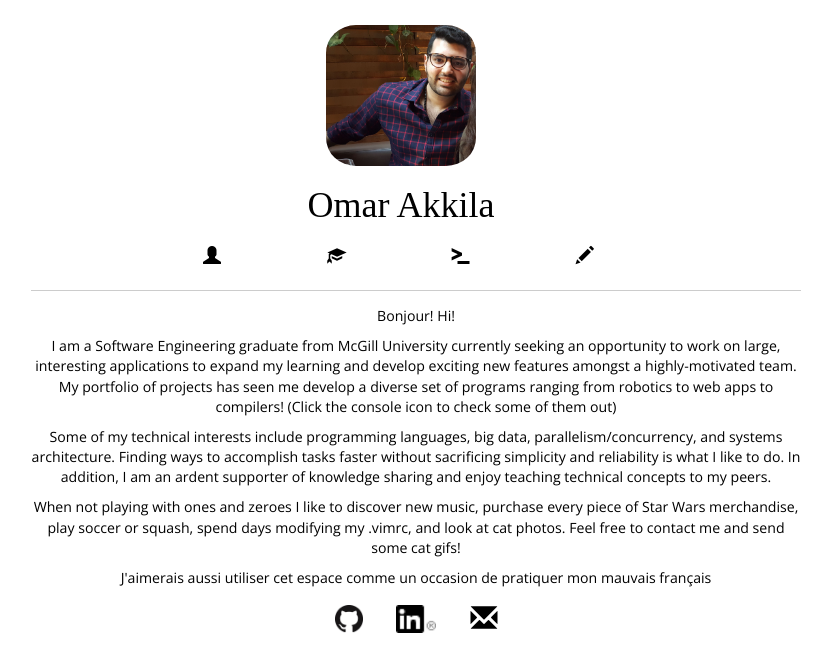
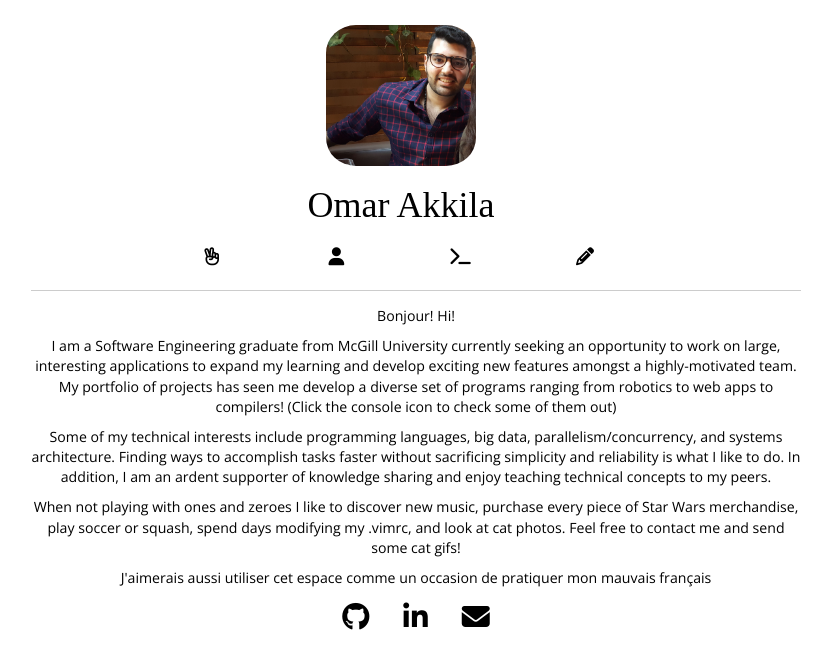
Before and after one commit to omakk/omakk.github.io, a Jekyll site: the page built from index.html, in a window 1280 px wide. Shown: the top 672 px of the page, without its empty margins (239-1070 px from the left). Built offline with Jekyll 4.4.1, drawn with Linux system fonts in a browser that asks for light colours; nearby versions of some CDN libraries; some web fonts are replaced.

Commit message:
Replace glyphicons with FontAwesome icons

```diff
--- a/index.html
+++ b/index.html
@@ -14,23 +14,23 @@ title: Home
 <div class="row" id="navbar">
   <ul class="text-center list-unstyled list-inline">
     <li class="col-lg-3 col-md-3 col-s-3 col-xs-3 animate fadeInLeft one">
-      <a href="#" class="nav-item"><span class="nav-icon glyphicon glyphicon-user" id="about-btn"></span></a>
+      <a href="#" class="nav-item"><i class="fa fa-hand-peace-o" id="summary-btn"></i></a>
     </li>
     <li class="col-lg-3 col-md-3 col-s-3 col-xs-3 animate fadeInUp one">
-      <a href="#" class="nav-item"><span class="nav-icon glyphicon glyphicon-education" id="resume-btn"></span></a>
+      <a href="#" class="nav-item"><i class="fa fa-user" id="resume-btn"></i></a>
     </li>
     <li class="col-lg-3 col-md-3 col-s-3 col-xs-3 animate fadeInUp one">
-      <a href="#" class="nav-item"><span class="nav-icon glyphicon glyphicon-console" id="projects-btn"></span></a>
+      <a href="#" class="nav-item"><i class="fa fa-terminal" id="projects-btn"></i></a>
     </li>
     <li class="col-lg-3 col-md-3 col-s-3 col-xs-3 animate fadeInRight one">
-      <a href="#" class="nav-item"><span class="nav-icon glyphicon glyphicon-pencil" id="blog-btn"></span></a>
+      <a href="#" class="nav-item"><i class="fa fa-pencil" id="blog-btn"></i></a>
     </li>
   </ul>
 </div>
 <div class="container col-xs-12 animate fadeIn two" >
   <hr/>
   <div id="main_content">
-    <div class="text-center active animate fadeIn one" id="about">
+    <div class="text-center active animate fadeIn one" id="summary">
       <p>Bonjour! Hi!</p>
       <p>I am a Software Engineering graduate from McGill University currently seeking an opportunity to work on large, interesting applications to expand my learning and develop exciting new features amongst a highly-motivated team. My portfolio of projects has seen me develop a diverse set of programs ranging from robotics to web apps to compilers! (Click the console icon to check some of them out)
       </p>
@@ -41,13 +41,13 @@ title: Home
       <p>J'aimerais aussi utiliser cet espace comme un occasion de pratiquer mon mauvais français</p>
       <div class="row logo-row clearfix">
         <a class="logo-img" href="http://github.com/omakk">
-          <img src="assets/imgs/GitHub-Mark-32px.png" alt="Github">
+          <i class="fa fa-github fa-2x"></i>
         </a>
         <a class="logo-img" href="http://www.linkedin.com/in/omar-akkila">
-          <img class="center-block" src="assets/imgs/In-Black-21px-R.png" alt="LinkedIn">
+          <i class="fa fa-linkedin fa-2x"></i>
         </a>
         <a class="logo-img" href="mailto:omakkila@gmail.com">
-          <span class="glyphicon glyphicon-envelope"></span>
+          <i class="fa fa-envelope fa-2x"></i>
         </a>
       </div>
     </div>
@@ -113,7 +113,7 @@ title: Home
           <div class="project-list-header">
             <h4 class="project-list-header-text"><strong>Soccer-Playing Autonomous Robot</strong></h4>
             <a class="project-list-header-img" href="https://github.com/nabilchowdhury/SoccerBot">
-              <img src="assets/imgs/GitHub-Mark-32px.png" alt="Github">
+              <i class="fa fa-github fa-lg"></i>
             </a>
         </div>
           <p class="black-text"><i>First place in design competition</i></p>
@@ -125,7 +125,7 @@ title: Home
           <div class="project-list-header">
             <h4 class="project-list-header-text"><strong>Minilang Compiler</strong></h4>
             <a class="project-list-header-img" href="https://github.com/omakk/minilang">
-              <img src="assets/imgs/GitHub-Mark-32px.png" alt="Github">
+              <i class="fa fa-github fa-lg"></i>
             </a>
         </div>
           <p>Compiler for a small, simple language that targets C developed using lex and yacc</p>
@@ -135,7 +135,7 @@ title: Home
           <div class="project-list-header">
             <h4 class="project-list-header-text"><strong>omakk.github.io</strong></h4>
             <a class="project-list-header-img" href="https://github.com/omakk/omakk.github.io">
-              <img src="assets/imgs/GitHub-Mark-32px.png" alt="Github">
+              <i class="fa fa-github fa-lg"></i>
             </a>
         </div>
           <p>Source for this site</p>
@@ -144,7 +144,7 @@ title: Home
           <div class="project-list-header">
             <h4 class="project-list-header-text"><strong>Defense of Towers: Aegis</strong></h4>
             <a class="project-list-header-img" href="https://github.com/omakk/DoTA">
-              <img src="assets/imgs/GitHub-Mark-32px.png" alt="Github">
+              <i class="fa fa-github fa-lg"></i>
             </a>
           </div>
           <p>Video game developed with Unity game engine for class project</p></li>
@@ -181,7 +181,7 @@ $("#project-link").click(function (e) {
   $("#projects").addClass('active fadeInUp').css('display', 'block');
 })
 
-$(".nav-icon").click(function (e) {
+$(".nav-item").click(function (e) {
   var active_content = $(".active");
   var active_content_id = active_content.attr('id');
 
```
